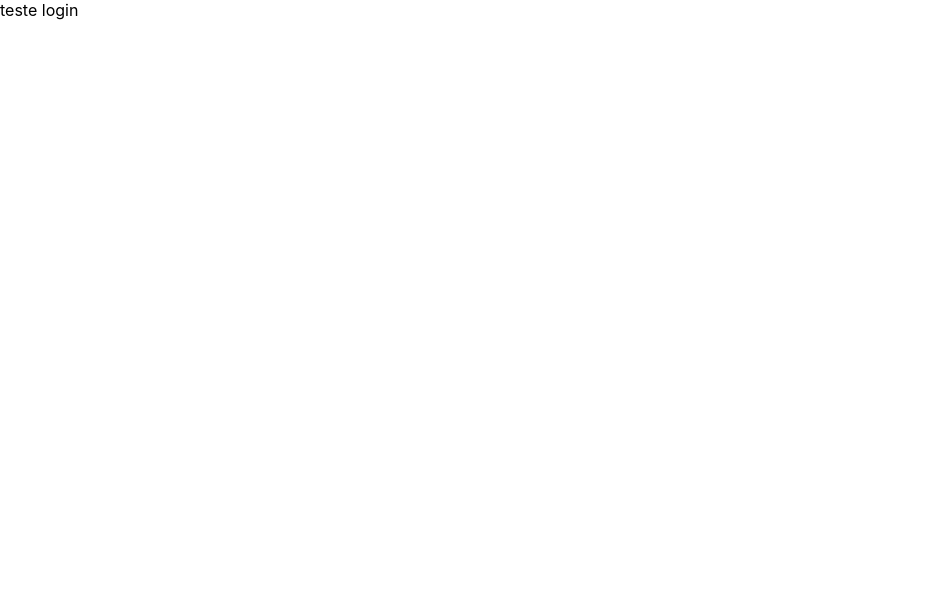
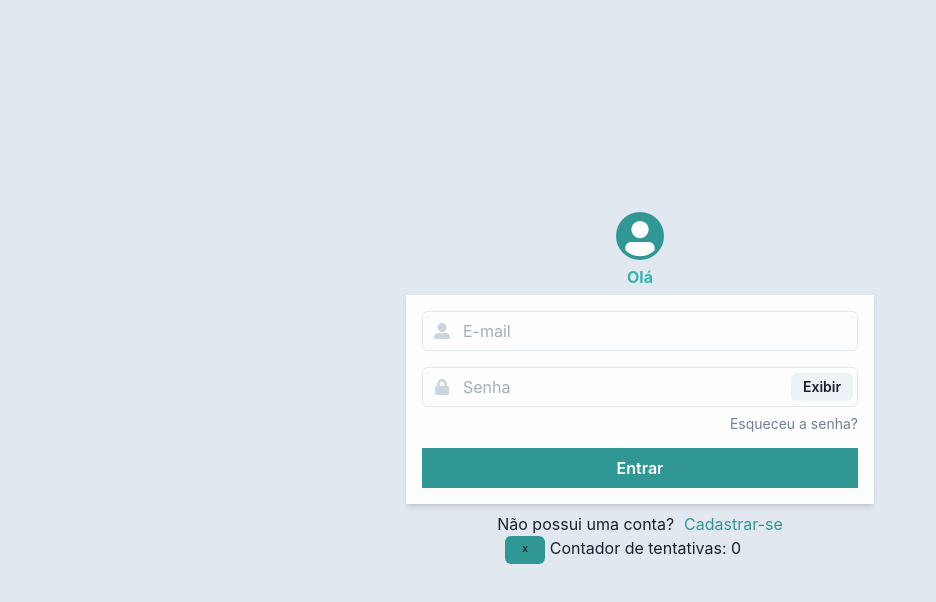
Before and after one commit to omateusanjos/loginpage-react-nextjs-typescript-graphql-docker-mongodb, a Next.js app: page /login in a window 1280 px wide. Shown: the top 602 px of the page, without its empty margins (0-936 px from the left). Built offline with nearby package versions, Linux system fonts and the light colour scheme.

Commit message:
compatibility frontend and graphql query

```diff
--- /dev/null
+++ b/components/Form/Form.tsx
@@ -0,0 +1,219 @@
+import { useState } from "react";
+import {
+  Flex,
+  Heading,
+  Input,
+  Button,
+  InputGroup,
+  Stack,
+  InputLeftElement,
+  chakra,
+  Box,
+  Link,
+  Avatar,
+  FormControl,
+  FormHelperText,
+  InputRightElement,
+} from "@chakra-ui/react";
+import { FaUserAlt, FaLock } from "react-icons/fa";
+import { useLazyQuery } from "react-apollo";
+import { GET_LOGIN } from "../../graphql/queryGetLogin";
+
+const CFaUserAlt = chakra(FaUserAlt);
+const CFaLock = chakra(FaLock);
+
+const Form: React.FC = () => {
+  const [showPassword, setShowPassword] = useState(false);
+  const [contTryLogin, setContTryLogin] = useState(0);
+  const [email, setEmail] = useState("");
+  const [password, setPassword] = useState("");
+  const [isLogged, setIsLogged] = useState(false);
+  const [errorLogin, setErrorLogin] = useState("");
+
+  const [getUserLogin, { loading, error, data }] = useLazyQuery(GET_LOGIN, {
+    onCompleted: () => {
+      if (data?.peopleByEmail.length > 0) {
+        setIsLogged(true);
+      } else {
+        setErrorLogin("Usuário ou senha incorretos");
+      }
+    },
+    onError: (errors) => {
+      throw new Error(errors.message);
+    },
+  });
+
+  if (loading) return <p>Loading...</p>;
+  if (error) return <p>Error in graphql:(</p>;
+
+  const onLogin = () => {
+    setContTryLogin(contTryLogin + 1);
+    getUserLogin({
+      variables: { email: email, password: password },
+    });
+  };
+
+  const handleShowClick = () => setShowPassword(!showPassword);
+
+  return (
+    <Flex
+      flexDirection="column"
+      width="100wh"
+      height="100vh"
+      backgroundColor="gray.200"
+      justifyContent="center"
+      alignItems="center"
+    >
+      <Stack
+        flexDir="column"
+        mb="2"
+        justifyContent="center"
+        alignItems="center"
+      >
+        <Avatar bg="teal.500" />
+        <Heading color="teal.400" fontSize={"1rem"}>
+          Olá {isLogged ? `, ${email}` : null}
+        </Heading>
+        <Box minW={{ base: "90%", md: "468px" }}>
+          {!isLogged && (
+            <Stack
+              spacing={4}
+              p="1rem"
+              backgroundColor="whiteAlpha.900"
+              boxShadow="md"
+            >
+              <FormControl>
+                <InputGroup>
+                  <InputLeftElement
+                    pointerEvents="none"
+                    tabIndex={-1}
+                    children={<CFaUserAlt color="gray.300" />}
+                    htmlFor="email"
+                  />
+                  <Input
+                    type="email"
+                    placeholder="E-mail"
+                    tabIndex={1}
+                    title="E-mail"
+                    name="email"
+                    onChange={(e) => setEmail(e.target.value)}
+                  />
+                </InputGroup>
+              </FormControl>
+              <FormControl>
+                <InputGroup>
+                  <InputLeftElement
+                    pointerEvents="none"
+                    color="gray.300"
+                    children={<CFaLock color="gray.300" />}
+                    tabIndex={-1}
+                    htmlFor="password"
+                  />
+                  <Input
+                    type={showPassword ? "text" : "password"}
+                    placeholder="Senha"
+                    tabIndex={2}
+                    title="Senha"
+                    name="password"
+                    onChange={(e) => setPassword(e.target.value)}
+                  />
+                  <InputRightElement width="4.5rem">
+                    <Button
+                      h="1.75rem"
+                      size="sm"
+                      tabIndex={3}
+                      onClick={handleShowClick}
+                      title="Exibir a senha"
+                    >
+                      {showPassword ? "Ocultar" : "Exibir"}
+                    </Button>
+                  </InputRightElement>
+                </InputGroup>
+                <FormHelperText textAlign="right">
+                  <Link tabIndex={4} title="Esqueceu a sua senha?">
+                    Esqueceu a senha?
+                  </Link>
+                </FormHelperText>
+              </FormControl>
+              <Button
+                borderRadius={0}
+                type="submit"
+                variant="solid"
+                colorScheme="teal"
+                width="full"
+                tabIndex={5}
+                onClick={() => onLogin()}
+                backgroundColor={contTryLogin > 3 ? "red.500" : "teal.500"}
+                isDisabled={contTryLogin > 3}
+              >
+                {contTryLogin > 3 ? `Tentativas excedidas` : "Entrar"}
+              </Button>
+            </Stack>
+          )}
+        </Box>
+      </Stack>
+      <Box>
+        {!isLogged ? (
+          <>
+            Não possui uma conta?
+            <Link
+              color="teal.500"
+              paddingLeft="10px"
+              href="#"
+              tabIndex={6}
+              title="cadastrar-se"
+            >
+              Cadastrar-se
+            </Link>
+            <p>
+              <h1>
+                {" "}
+                <Box>
+                  <Button
+                    h="1.75rem"
+                    size="sm"
+                    tabIndex={1}
+                    onClick={() => setContTryLogin(0)}
+                    title="Exibir a senha"
+                    width="2.5rem"
+                    padding="0.5rem"
+                    fontSize="0.5rem"
+                    marginLeft={2}
+                    backgroundColor={"teal.500"}
+                    name={"Resetar contador de tentativas"}
+                  >
+                    X
+                  </Button>{" "}
+                  {`Contador de tentativas: ${contTryLogin}`}
+                </Box>
+              </h1>
+              <br />
+
+              <h1>
+                {" "}
+                <Heading fontSize={"1em"} color={"red"}>
+                  {errorLogin}
+                </Heading>
+              </h1>
+            </p>
+          </>
+        ) : (
+          <>
+            <Button
+              h="1.75rem"
+              size="sm"
+              tabIndex={1}
+              onClick={() => setIsLogged(false)}
+              title="Exibir a senha"
+              width="4.5rem"
+            >
+              Sair
+            </Button>
+          </>
+        )}
+      </Box>
+    </Flex>
+  );
+};
+
+export default Form;
--- /dev/null
+++ b/graphql/queryGetLogin.ts
@@ -0,0 +1,9 @@
+import { gql } from "apollo-boost";
+export const GET_LOGIN = gql`
+  query getLogin($email: String!, $password: String!) {
+    peopleByEmail(email: $email, password: $password) {
+      email
+      password
+    }
+  }
+`;
--- a/pages/_app.tsx
+++ b/pages/_app.tsx
@@ -1,21 +1,14 @@
 // import App from "next/app";
-import type { AppProps /*, AppContext */ } from 'next/app'
-import '../styles/styles.css'
+import { ChakraProvider } from "@chakra-ui/react";
+import type { AppProps /*, AppContext */ } from "next/app";
+import "../styles/styles.css";
 
 function MyApp({ Component, pageProps }: AppProps) {
-  return <Component {...pageProps} />
+  return (
+    <ChakraProvider>
+      <Component {...pageProps} />
+    </ChakraProvider>
+  );
 }
 
-// Only uncomment this method if you have blocking data requirements for
-// every single page in your application. This disables the ability to
-// perform automatic static optimization, causing every page in your app to
-// be server-side rendered.
-//
-// MyApp.getInitialProps = async (appContext: AppContext) => {
-//   // calls page's `getInitialProps` and fills `appProps.pageProps`
-//   const appProps = await App.getInitialProps(appContext);
-
-//   return { ...appProps }
-// }
-
-export default MyApp
+export default MyApp;
--- a/pages/login/index.tsx
+++ b/pages/login/index.tsx
@@ -1,5 +1,7 @@
+import Form from "../../components/Form/Form"
+
 function login(){
-    return <>teste login</>
+    return <Form />
 }
 
 export default login
```
Also changed, not shown: graphql/queryGetAll.ts (added, +11 -0 lines), package.json (+9 -0 lines), 1 other file (tests, documents, lock files or other folders).
